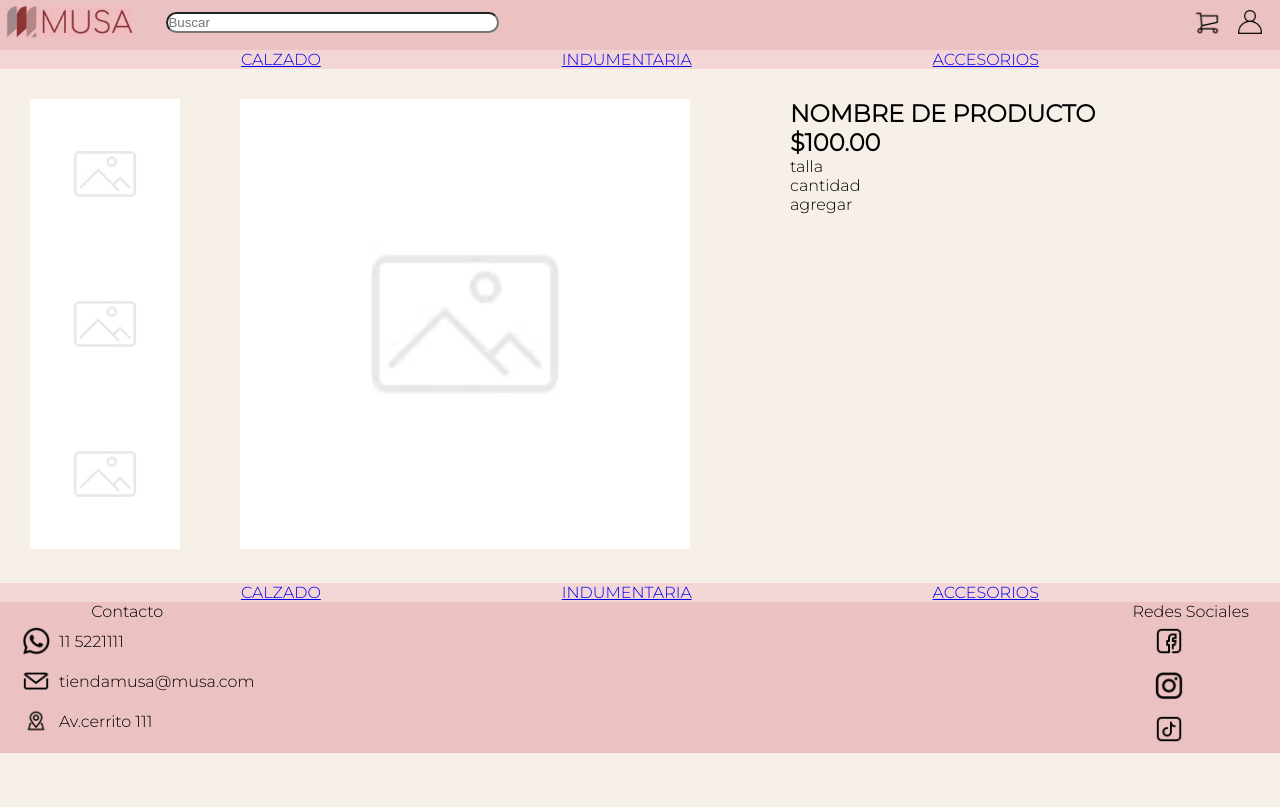
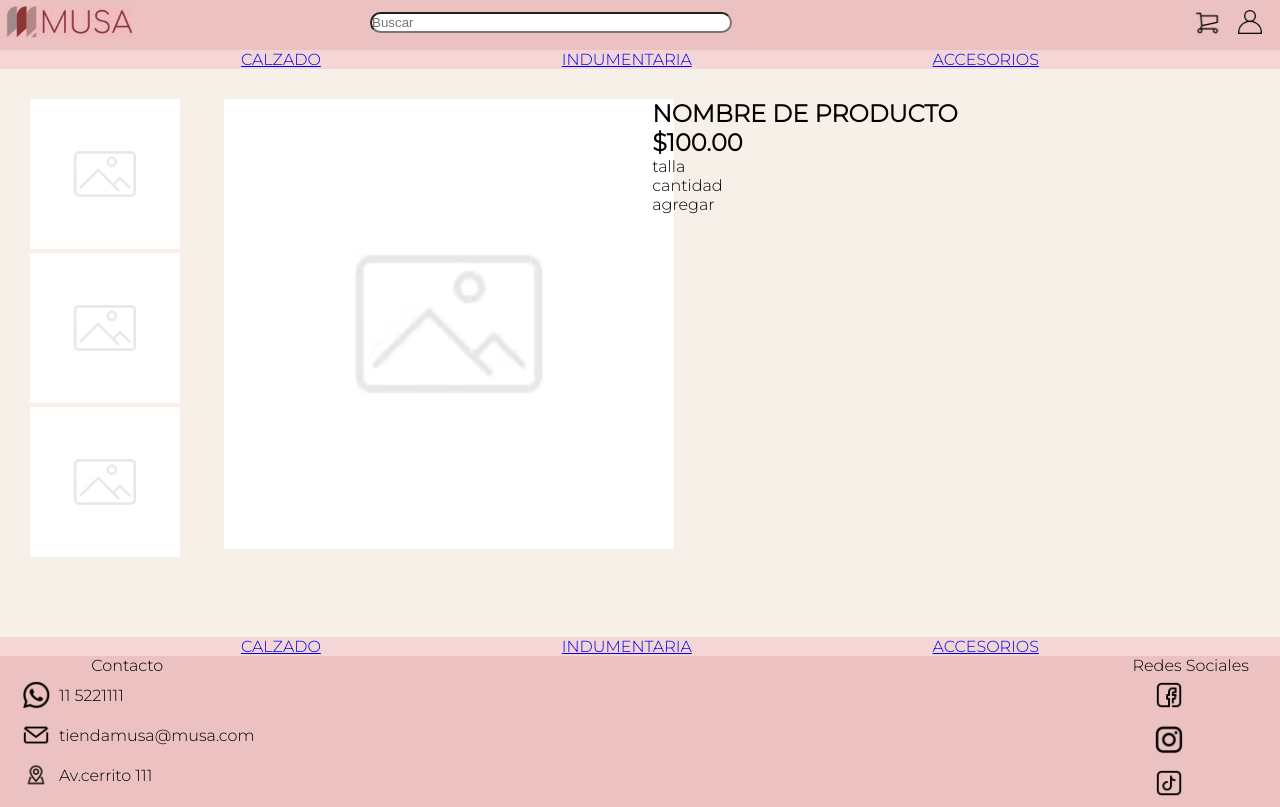
Before and after one commit to sstephgit/tienda-musa, a plain HTML site: page productDetail.html in a window 1280 px wide. Drawn offline with Linux system fonts and the light colour scheme.

Commit message:
se agrega grid + modificaciones del footer

```diff
--- a/css/style.css
+++ b/css/style.css
@@ -3,6 +3,19 @@
   margin: 0;
   padding: 0;
   box-sizing: border-box;
+}
+
+body {
+  position: relative;
+  min-height: 100vh;
+  padding-bottom: 216px;
+}
+
+.footer {
+  width: 100%;
+  position: absolute;
+  bottom: 0;
+  left: 0;
 }
 
 html {
@@ -24,10 +37,10 @@ body {
   background-color: #ebc1c1;
 }
 
-.iconCart{
+.iconCart {
   width: 30px;
 }
-.iconLogin{
+.iconLogin {
   width: 24px;
   margin: 4px 12px;
 }
@@ -43,12 +56,10 @@ li {
 }
 
 .search {
-  left: 13%;
-  position: absolute;
-  width: 26%;
+  width: 200%;
   height: 21px;
   margin-top: 6px;
-  border-radius: 50px;
+  border-radius: 50px
 }
 
 .options {
@@ -96,27 +107,26 @@ li {
   background-color: #ebc1c1;
   justify-content: space-between;
 }
-.iconItems{
+.iconItems {
   display: flex;
   flex-direction: column;
 }
 
-.contactItem{
+.contactItem {
   display: flex;
   align-items: center;
 }
 
-.contactIcon{
+.contactIcon {
   width: 30px;
-  margin: 5px 8px 5px 21px
-
+  margin: 5px 8px 5px 21px;
 }
 
 .centerText {
   text-align: center;
 }
 
-.socialMedia__title{
+.socialMedia__title {
   margin-right: 31px;
 }
 
@@ -149,6 +159,7 @@ li {
 .itemCart__content {
   display: flex;
   flex-direction: column;
+  justify-content: center;
 }
 .itemCart {
   display: flex;
@@ -163,17 +174,18 @@ li {
   margin: 60px;
 }
 .totalCart {
+  width: 235px;
   position: relative;
   left: 65%;
   margin-bottom: 20px;
 }
 .detailContent {
-  display: flex;
+  display: grid;
+  grid-template-columns: 11% 40% auto;
+  padding: 30px;
   padding: 30px;
 }
 .thumbnailImage {
-  display: flex;
-  flex-direction: column;
   width: 150px;
 }
 .imageDetail {
@@ -181,7 +193,7 @@ li {
   margin: 0px 100px 0px 60px;
 }
 
-.productsContent{
+.productsContent {
   display: grid;
   grid-column: 20% 80%;
   grid-row: auto;
--- a/productDetail.html
+++ b/productDetail.html
@@ -49,10 +49,10 @@
     </ul>
     <section>
       <div class="detailContent">
-        <div class="thumbnailImage">
-          <img src="image/imagen.png" alt="producto" />
-          <img src="image/imagen.png" alt="producto" />
-          <img src="image/imagen.png" alt="producto" />
+        <div>
+          <img class="thumbnailImage" src="image/imagen.png" alt="producto" />
+          <img class="thumbnailImage" src="image/imagen.png" alt="producto" />
+          <img class="thumbnailImage" src="image/imagen.png" alt="producto" />
         </div>
         <div>
           <img class="imageDetail" src="image/imagen.png" alt="producto" />
@@ -66,7 +66,7 @@
         </div>
       </div>
     </section>
-   <footer>
+   <footer class="footer">
       <ul class="category">
         <li>
           <a href="./products.html">CALZADO</a>
```
Also changed, not shown: index.html (+1 -1 lines), login.html (+1 -1 lines), logup.html (+1 -1 lines), products.html (+25 -1 lines), shoppingCart.html (+29 -8 lines).
